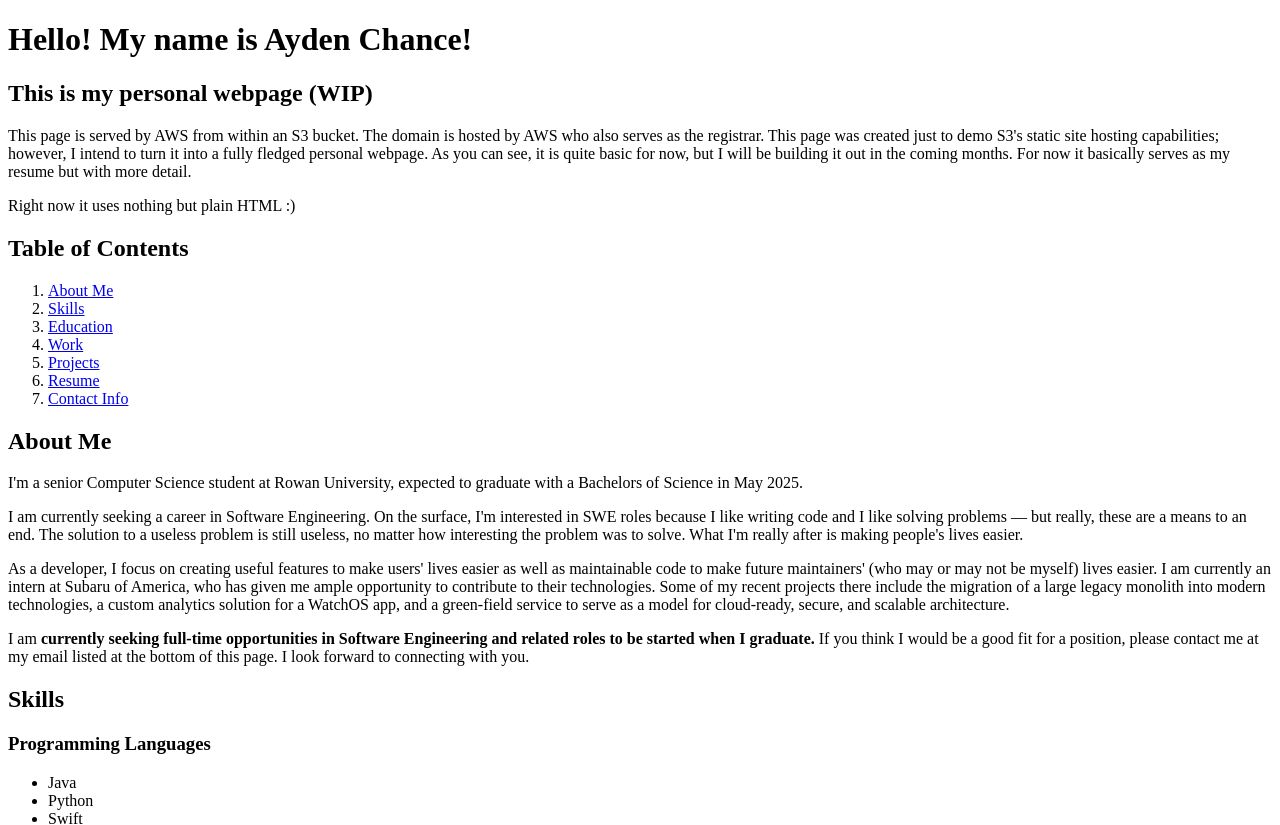
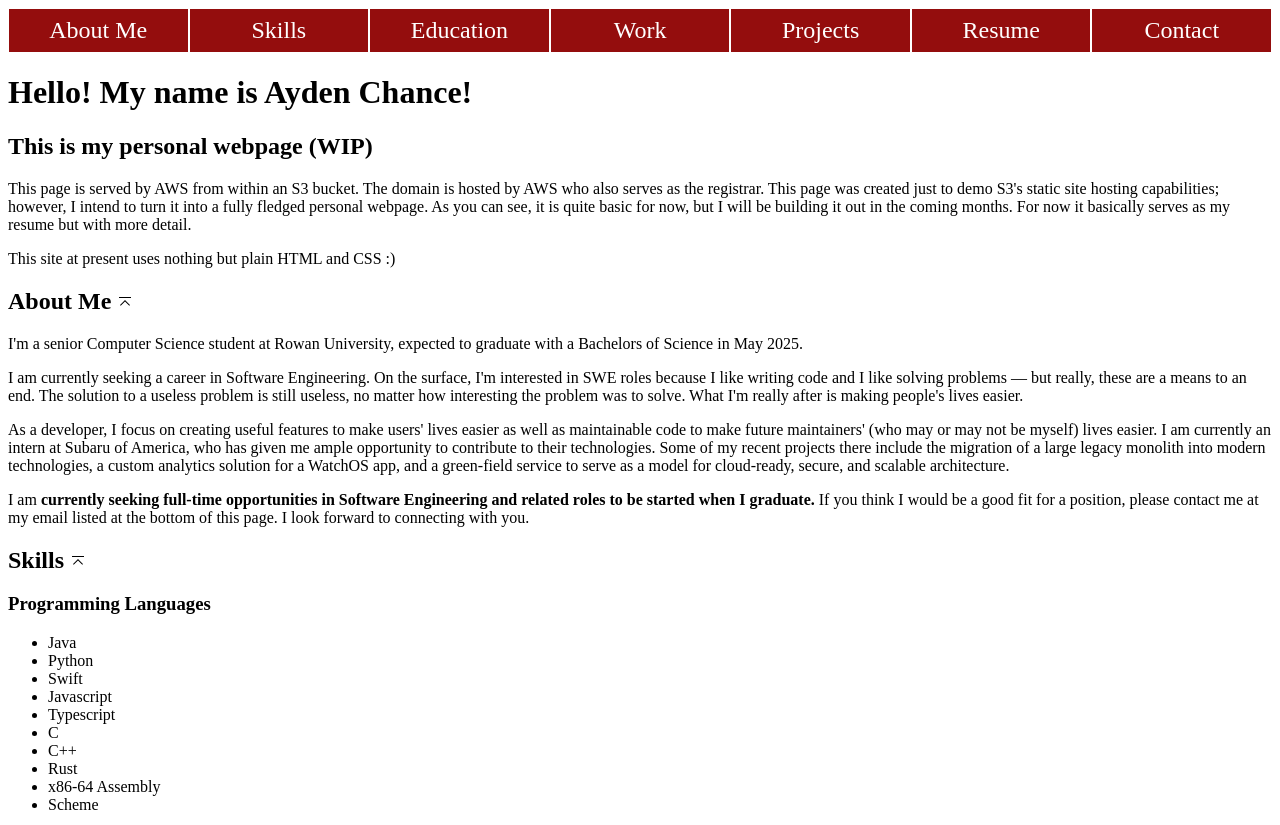
Before and after one commit to achance6/My-Web-Page, a website: page index.html in a window 1280 px wide. Shown: the top 825 px of the page. Drawn offline with Linux system fonts and the light colour scheme.

Commit message:
Replaced nav list with nav bar

```diff
--- /dev/null
+++ b/assets/styles.css
@@ -0,0 +1,24 @@
+.page-navigation {
+    display: flex;
+    background-color: #940d0d;
+    align-items: stretch;
+}
+
+.page-navigation > * {
+    flex: 1;
+    text-align: center;
+    color: white;
+    border: 1px solid white;
+    text-decoration: none;
+    font-size: x-large;
+    padding: 8px;
+}
+
+.page-navigation > *:hover {
+    background-color: #c41212;
+}
+
+.back-to-top-button {
+    width: 16px;
+    height: 16px;
+}
--- a/index.html
+++ b/index.html
@@ -3,9 +3,19 @@
 <head>
     <meta charset="UTF-8">
     <title>Ayden's Webpage</title>
+    <link rel="stylesheet" href="assets/styles.css"/>
 </head>
 <body>
 <main>
+    <nav class="page-navigation">
+        <a id="about-me-nav" href="#about-me-section-header">About Me</a>
+        <a id="skills-nav" href="#skills-section-header">Skills</a>
+        <a id="education-nav" href="#education-section-header">Education</a>
+        <a id="work-nav" href="#work-section-header">Work</a>
+        <a id="projects-nav" href="#projects-section-header">Projects</a>
+        <a id="resume-nav" href="#resume-section-header">Resume</a>
+        <a id="contact-nav" href="#contact-info-section-header">Contact</a>
+    </nav>
     <header>
         <h1>Hello! My name is Ayden Chance!</h1>
         <h2>This is my personal webpage (WIP)</h2>
@@ -18,38 +28,15 @@
             in the coming months. For now it basically serves as my resume but with more detail.
         </p>
         <p>
-        Right now it uses nothing but plain HTML :)
+            This site at present uses nothing but plain HTML and CSS :)
         </p>
-    <nav>
-        <h2>Table of Contents</h2>
-        <ol>
-            <li>
-                <a href="#about-me-header">About Me</a>
-            </li>
-            <li>
-                <a href="#skills-header">Skills</a>
-            </li>
-            <li>
-                <a href="#education-header">Education</a>
-            </li>
-            <li>
-                <a href="#work-header">Work</a>
-            </li>
-            <li>
-                <a href="#projects-header">Projects</a>
-            </li>
-            <li>
-                <a href="#resume-header">Resume</a>
-            </li>
-            <li>
-                <a href="#contact-info-header">Contact Info</a>
-            </li>
-        </ol>
-    </nav>
     </header>
     <section>
         <header>
-            <h2 id="about-me-header">About Me</h2>
+            <h2 id="about-me-section-header">
+                About Me
+                <a href="#about-me-nav"><img src="assets/back-to-top.svg" class="back-to-top-button" alt="back-to-top"/></a>
+            </h2>
         </header>
         <section>
             <p>
@@ -82,7 +69,10 @@
     </section>
     <section>
         <header>
-            <h2 id="skills-header">Skills</h2>
+            <h2 id="skills-section-header">
+                Skills
+                <a href="#about-me-nav"><img src="assets/back-to-top.svg" class="back-to-top-button" alt="back-to-top"/></a>
+            </h2>
         </header>
         <section>
             <h3>Programming Languages</h3>
@@ -121,7 +111,10 @@
     </section>
     <section>
         <header>
-            <h2 id="education-header">Education</h2>
+            <h2 id="education-section-header">
+                Education
+                <a href="#about-me-nav"><img src="assets/back-to-top.svg" class="back-to-top-button" alt="back-to-top"/></a>
+            </h2>
         </header>
         <section>
             <h3>Educational History</h3>
@@ -152,7 +145,10 @@
     </section>
     <section>
         <header>
-            <h2 id="work-header">Work</h2>
+            <h2 id="work-section-header">
+                Work
+                <a href="#about-me-nav"><img src="assets/back-to-top.svg" class="back-to-top-button" alt="back-to-top"/></a>
+            </h2>
         </header>
         <ul>
             <li><b>Subaru of America </b> &#8212 I.T. Intern - Telematics | <i>May 2024 - May 2025</i></li>
@@ -164,7 +160,10 @@
     </section>
     <section>
         <header>
-            <h2 id="projects-header">Projects</h2>
+            <h2 id="projects-section-header">
+                Projects
+                <a href="#about-me-nav"><img src="assets/back-to-top.svg" class="back-to-top-button" alt="back-to-top"/></a>
+            </h2>
         </header>
         <ul>
             <li><a href="https://github.com/achance6/C-Library-Rust-Wrapper" target="_blank">Rust FFI Wrapper (WIP)</a></li>
@@ -178,13 +177,19 @@
     </section>
     <section>
         <header>
-            <h2 id="resume-header">Resume</h2>
+            <h2 id="resume-section-header">
+                Resume
+                <a href="#about-me-nav"><img src="assets/back-to-top.svg" class="back-to-top-button" alt="back-to-top"/></a>
+            </h2>
         </header>
         <a href="resume.pdf" target="_blank">I am here! Click me!</a>
     </section>
 </main>
 <footer>
-    <h2 id="contact-info-header">Contact Info</h2>
+    <h2 id="contact-info-section-header">
+        Contact Info
+        <a href="#about-me-nav"><img src="assets/back-to-top.svg" class="back-to-top-button" alt="back-to-top"/></a>
+    </h2>
     <ul>
         <li>
             <p>Name: Ayden Chance</p>
```
Also changed, not shown: assets/back-to-top.svg (added). Lines whose indentation alone changed are shown as unchanged.
